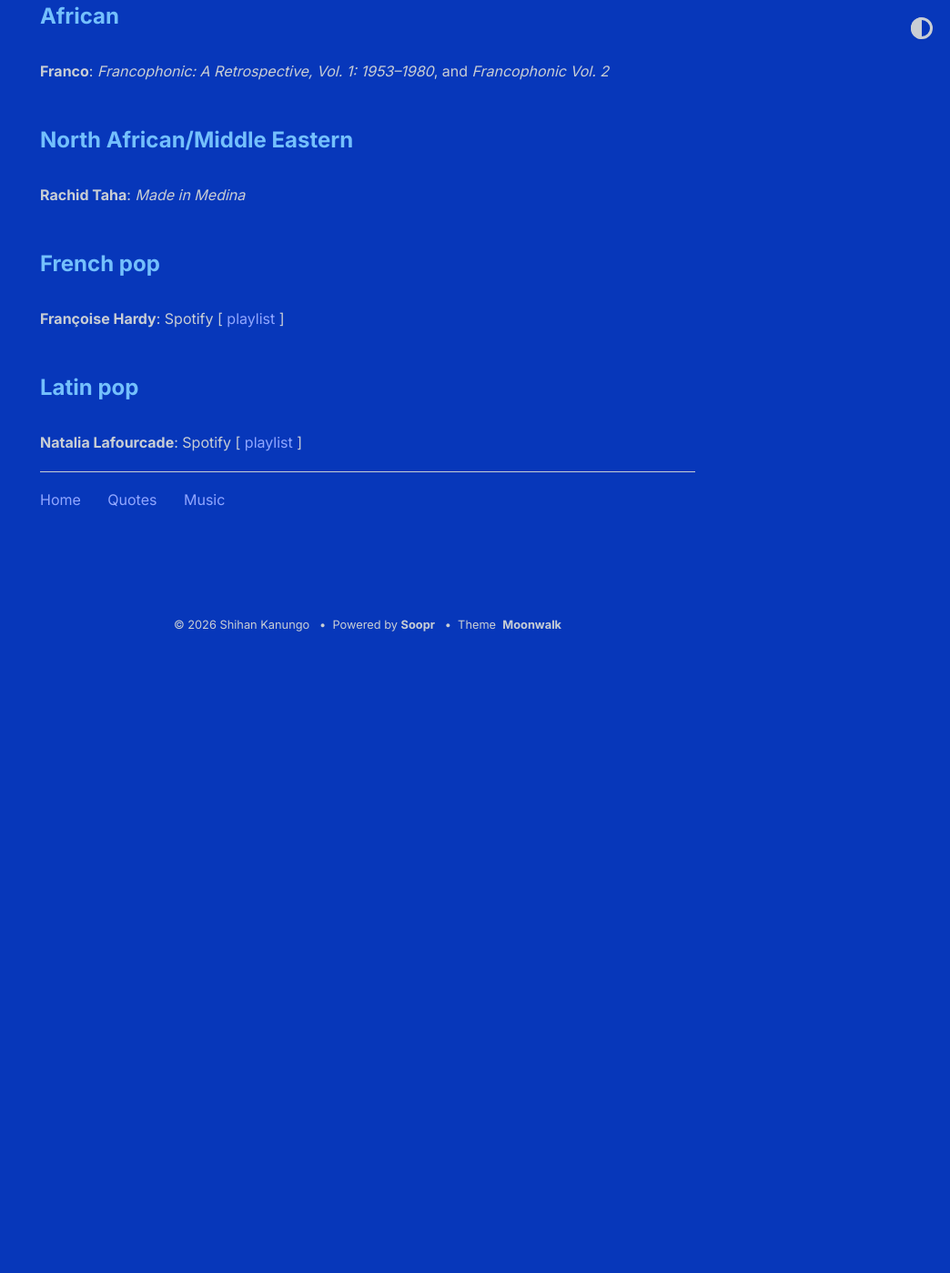
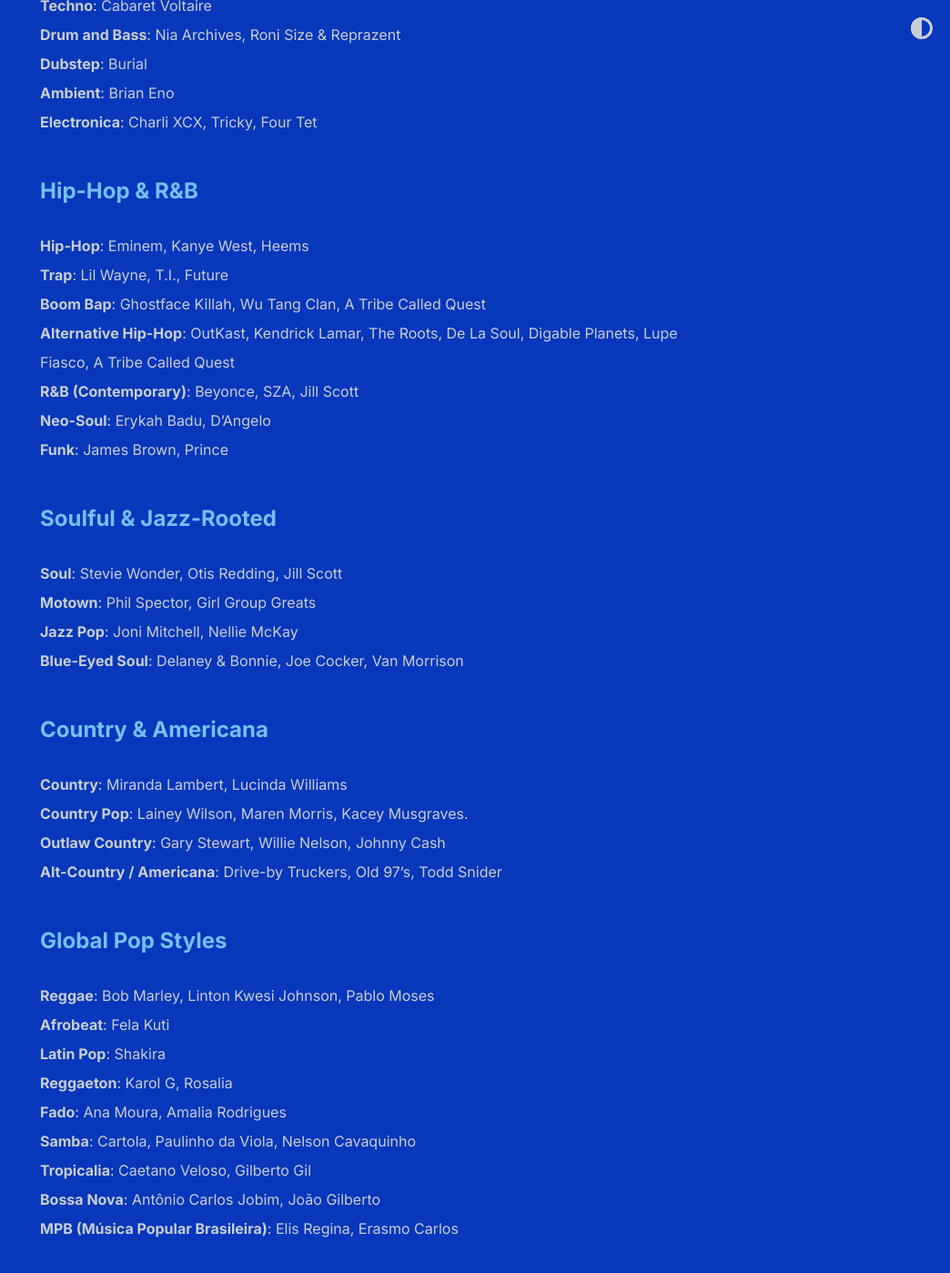
Before and after one commit to shihankanungo/shihankanungo.github.io, a Jekyll site: the page built from music-recs.md, in a window 1280 px wide and 1400 px high, scrolled down 1937 px. Shown: the whole window at 91% size, without its empty margins (236-1280 px from the left). Built offline with Jekyll 4.4.1, drawn with Linux system fonts in a browser that asks for light colours; before the commit the page ends 2649 px from its top, so only the background shows below that; some of the changed text lies outside the part shown.

Commit message:
Update music-recs.md

```diff
--- a/music-recs.md
+++ b/music-recs.md
@@ -17,6 +17,70 @@
 ## Jazz
 **Dudu Pukwana**: *In the Townships* \[ [YouTube](https://youtube.com/playlist?list=PLE8FFB87B77AF5AD8&si=CJrt4bXMtnqv0F4H) \] <br>
 **Barney Wilen**: *Wild Dogs of the Ruwenzori* &mdash; hard to find; here's a \[ [sampler on YouTube](https://www.youtube.com/watch?v=UAxrA7aU97E) \] <br>
+
+
+## Rock & Its Branches
+**Classic Rock**: The Rolling Stones  <br>
+**Hard Rock**: Led Zeppelin  <br>
+**Punk Rock**: The Ramones  <br>
+**Alternative Rock**: Nirvana  <br>
+**Indie Rock**: Arctic Monkeys, Courtney Barnett  <br>
+**Glam Rock**: David Bowie  <br>
+**Garage Rock**: The White Stripes  <br>
+**New Wave**: Talking Heads, Blondie, B-52’s, New Order  <br>
+**Roots Rock**: Creedence Clearwater Revival  <br>
+**Psychedelic Rock**: Pink Floyd, The Doors, Grateful Dead, Jimi Hendrix  <br>
+
+## Pop & Mainstream
+**Pop**: Taylor Swift, LDR, Beyoncé  <br>
+**Dance Pop**: Dua Lipa, Madonna  <br>
+**Synthpop**: Pet Shop Boys, New Order  <br>
+**Electropop**: Robyn  <br>
+**Teen Pop**: Olivia Rodrigo, Gracie Abrams  <br>
+**Art Pop**: Fiona Apple, Brian Eno, Laurie Anderson  <br>
+
+## Electronic & Dance
+**EDM (Electronic Dance Music)**: LCD Soundsystem, Moby  <br>
+**House**: Fatboy Slim, Chemical Brothers, M People  <br>
+**Techno**: Cabaret Voltaire  <br>
+**Drum and Bass**: Nia Archives, Roni Size & Reprazent  <br>
+**Dubstep**: Burial  <br>
+**Ambient**: Brian Eno  <br>
+**Electronica**: Charli XCX, Tricky, Four Tet  <br>
+
+## Hip-Hop & R&B
+**Hip-Hop**: Eminem, Kanye West, Heems  <br>
+**Trap**: Lil Wayne, T.I., Future  <br>
+**Boom Bap**: Ghostface Killah, Wu Tang Clan, A Tribe Called Quest  <br>
+**Alternative Hip-Hop**: OutKast, Kendrick Lamar, The Roots, De La Soul, Digable Planets, Lupe Fiasco, A Tribe Called Quest  <br>
+**R&B (Contemporary)**: Beyonce, SZA, Jill Scott  <br>
+**Neo-Soul**: Erykah Badu, D’Angelo  <br>
+**Funk**: James Brown, Prince  <br>
+
+## Soulful & Jazz-Rooted
+**Soul**: Stevie Wonder, Otis Redding, Jill Scott  <br>
+**Motown**: Phil Spector, Girl Group Greats  <br>
+**Jazz Pop**: Joni Mitchell, Nellie McKay  <br>
+**Blue-Eyed Soul**: Delaney & Bonnie, Joe Cocker, Van Morrison  <br>
+
+## Country & Americana
+**Country**: Miranda Lambert, Lucinda Williams  <br>
+**Country Pop**: Lainey Wilson, Maren Morris, Kacey Musgraves.  <br>
+**Outlaw Country**: Gary Stewart, Willie Nelson, Johnny Cash  <br>
+**Alt-Country / Americana**: Drive-by Truckers, Old 97’s, Todd Snider  <br>
+
+## Global Pop Styles
+**Reggae**: Bob Marley, Linton Kwesi Johnson, Pablo Moses  <br>
+**Afrobeat**: Fela Kuti  <br>
+**Latin Pop**: Shakira  <br>
+**Reggaeton**: Karol G, Rosalia  <br>
+**Fado**: Ana Moura, Amalia Rodrigues  <br>
+**Samba**: Cartola, Paulinho da Viola, Nelson Cavaquinho  <br>
+**Tropicalia**: Caetano Veloso, Gilberto Gil  <br>
+**Bossa Nova**: Antônio Carlos Jobim, João Gilberto  <br>
+**MPB (Música Popular Brasileira)**: Elis Regina, Erasmo Carlos  <br>
+
+
 
 ## Pop
 > "I'm grateful to have grown up in a world with Taylor Swift in it, or, 'The World: Taylor's Version'." --- Phoebe Bridgers, 2023 iHeartRadio Music Awards
```
